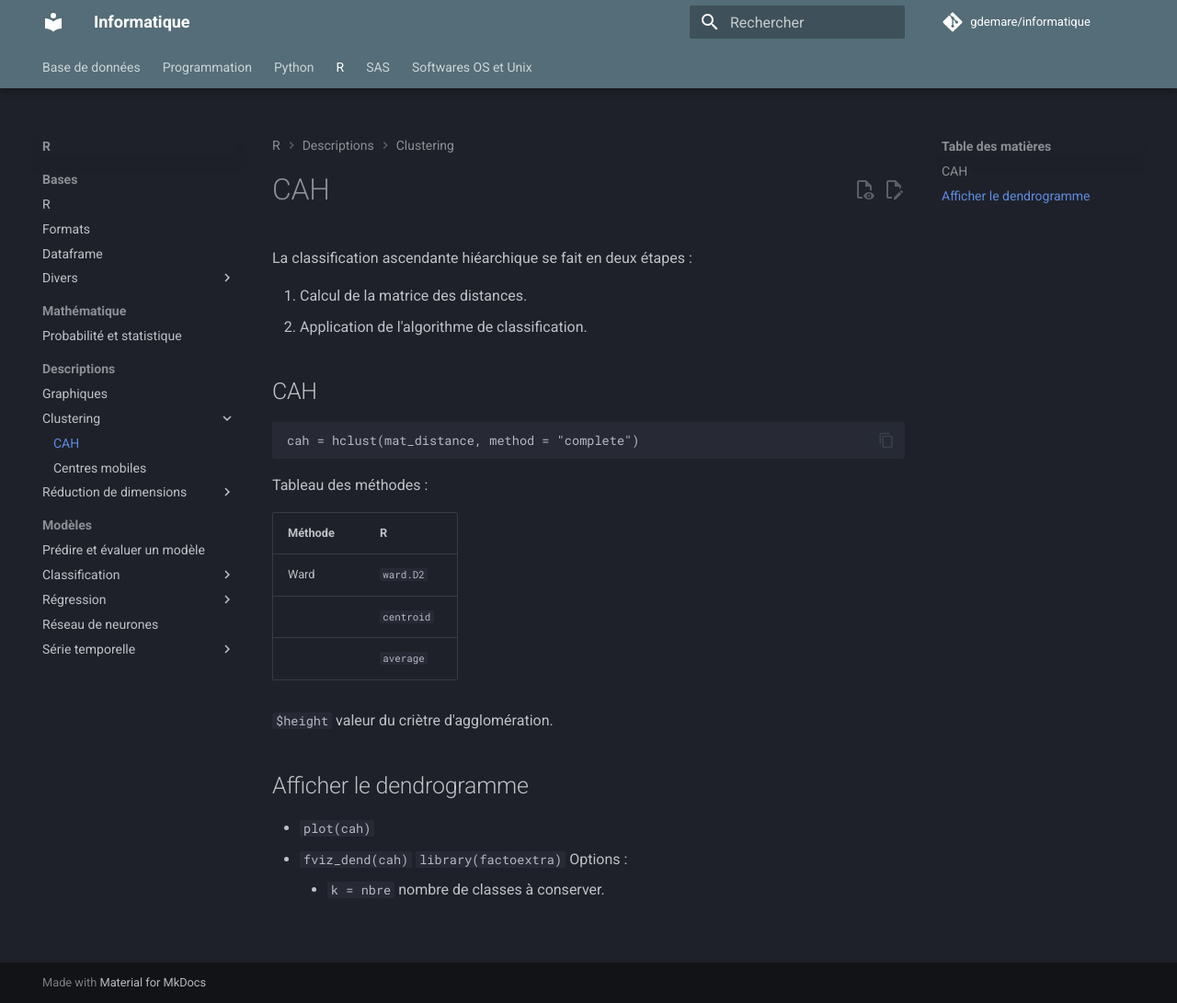
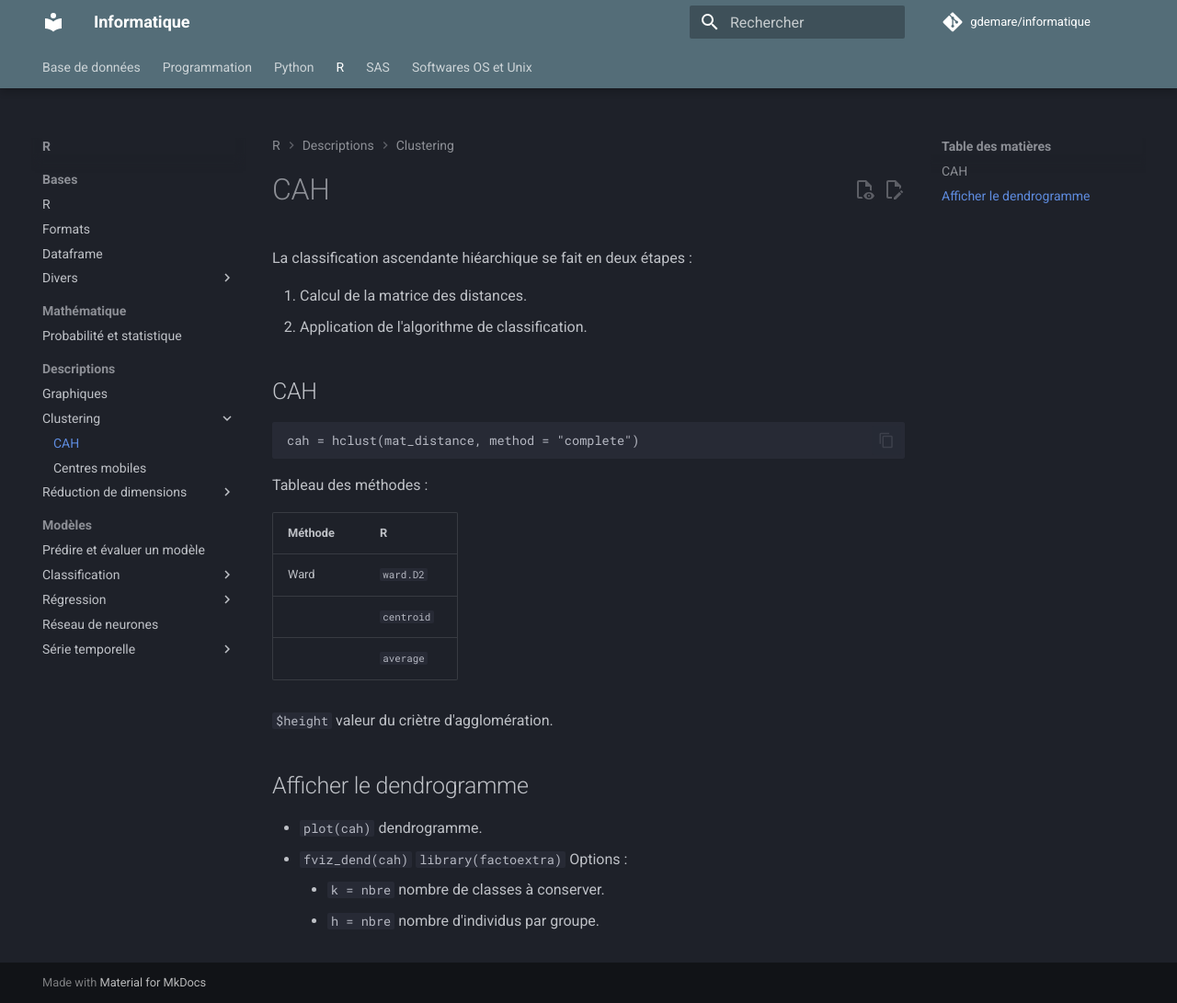
Before and after one commit to gdemare/Informatique, an MkDocs documentation site: the page built from docs/r/CAH_r.md, in a window 1280 px wide and 1091 px high. Shown: the whole window at 92% size. Built offline with MkDocs 1.6.1 and Material for MkDocs 9.7.7, drawn with Linux system fonts in a browser that asks for light colours; comment, search, counter and statistics services are not loaded.

Commit message:
Update CAH_r.md

```diff
--- a/docs/r/CAH_r.md
+++ b/docs/r/CAH_r.md
@@ -21,7 +21,8 @@ Ward        | `ward.D2`
 
 ## Afficher le dendrogramme
 
-* `plot(cah)`
+* `plot(cah)` dendrogramme.
 * `fviz_dend(cah)` `library(factoextra)` Options :
 
     * `k = nbre` nombre de classes à conserver.
+    * `h = nbre` nombre d'individus par groupe.
```
